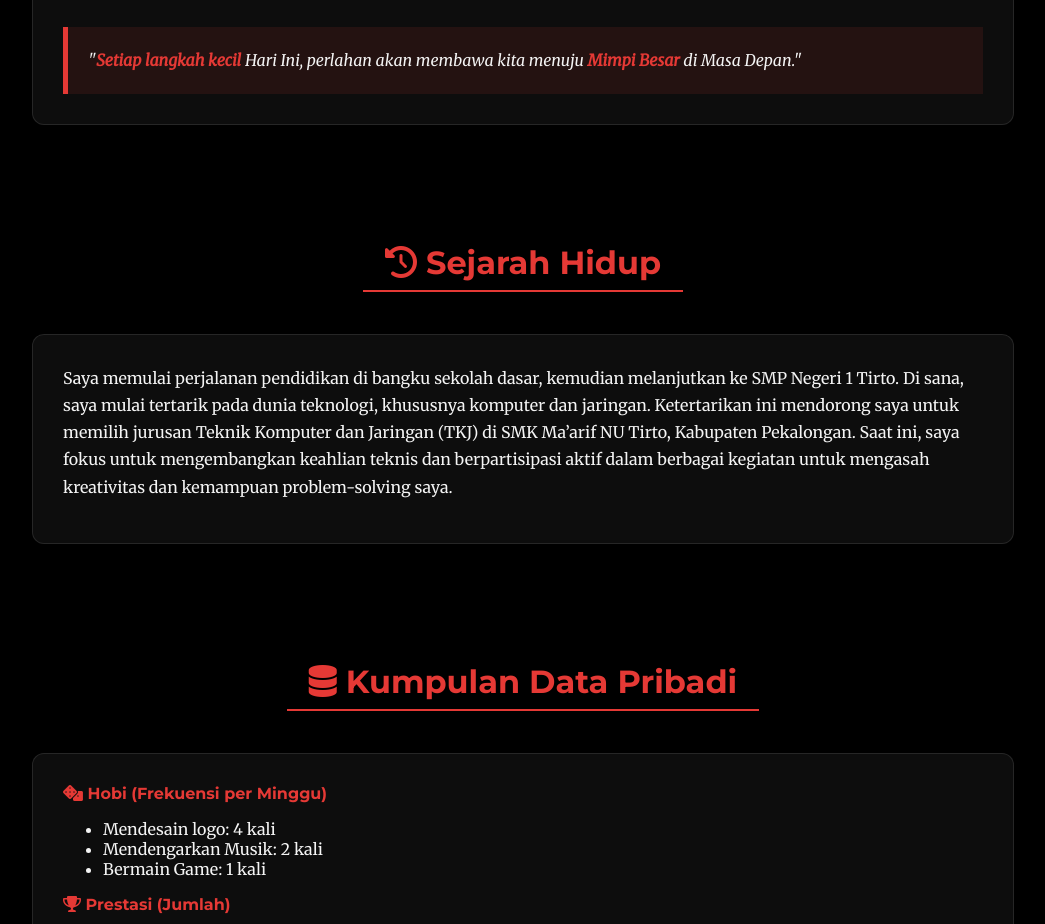
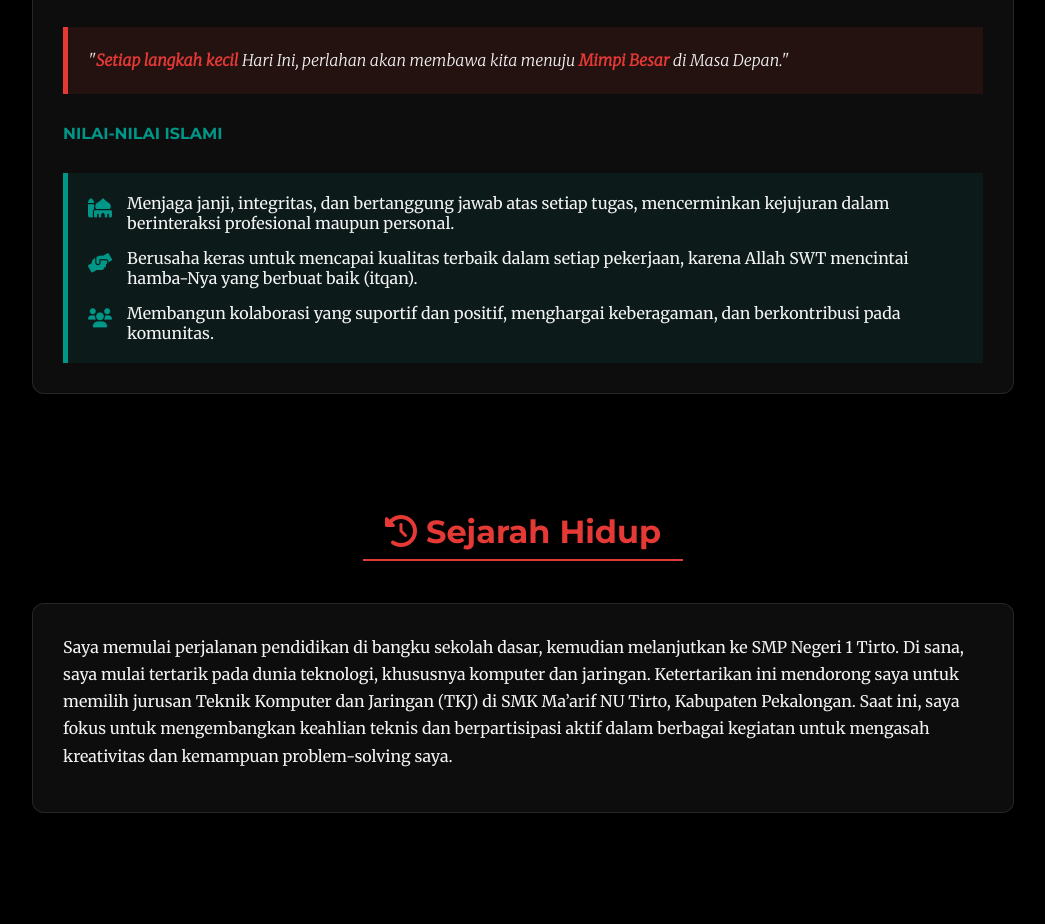
Before and after one commit to khizamxtjkt2/webkhizam, a plain HTML site: page index.html in a window 1280 px wide. Shown: the part 1443-2367 px from the top of the page, without its empty margins (117-1162 px from the left). Drawn offline with nearby package versions, Linux system fonts and the light colour scheme; animation ran at ten frames a second.

Commit message:
Update index.html

```diff
--- a/index.html
+++ b/index.html
@@ -6,7 +6,7 @@
   <title data-key="meta_title">Portofolio & Biodata</title>
   <link rel="preconnect" href="https://fonts.googleapis.com" />
   <link rel="preconnect" href="https://fonts.gstatic.com" crossorigin />
-  <link href="https://fonts.googleapis.com/css2?family=Merriweather:ital,wght@0,300;0,400;0,700;1,300;1,400&family=Montserrat:wght@400;500;700&display=swap" rel="stylesheet" />
+  <link href="https://fonts.googleapis.com/css2?family=Merriweather:ital,wght@0,300;0,400;0,700;1,300;0,400&family=Montserrat:wght@400;500;700&display=swap" rel="stylesheet" />
   <link rel="stylesheet" href="https://cdnjs.cloudflare.com/ajax/libs/font-awesome/6.0.0-beta3/css/all.min.css" />
   <script src="https://cdn.jsdelivr.net/npm/chart.js"></script>
   <style>
@@ -641,6 +641,40 @@
             Masa Depan."
           </p>
         </div>
+
+        <h4 data-key="sub_islami" style="color: #009688; margin-top: 30px;">NILAI-NILAI ISLAMI</h4>
+        <div class="islami-box" style="
+          background: rgba(0, 150, 136, 0.1);
+          border-left: 5px solid #009688;
+          padding: 20px;
+          margin-top: 30px;
+          color: var(--text-light);
+        ">
+          <ul style="list-style: none; padding: 0; margin: 0;">
+            <li style="margin-bottom: 15px; display: flex; align-items: flex-start; gap: 15px;">
+              <i class="fas fa-mosque" style="color: #009688; font-size: 1.2rem; margin-top: 5px;"></i>
+              <span data-key="nilai_1_text">
+                <span class="key-point" data-key="nilai_1_key" style="color: #009688;">Amanah (Kepercayaan):</span>
+                Menjaga janji, integritas, dan bertanggung jawab atas setiap tugas, mencerminkan kejujuran dalam berinteraksi profesional maupun personal.
+              </span>
+            </li>
+            <li style="margin-bottom: 15px; display: flex; align-items: flex-start; gap: 15px;">
+              <i class="fas fa-hands-helping" style="color: #009688; font-size: 1.2rem; margin-top: 5px;"></i>
+              <span data-key="nilai_2_text">
+                <span class="key-point" data-key="nilai_2_key" style="color: #009688;">Ihsan (Kesempurnaan):</span>
+                Berusaha keras untuk mencapai kualitas terbaik dalam setiap pekerjaan, karena Allah SWT mencintai hamba-Nya yang berbuat baik (itqan).
+              </span>
+            </li>
+            <li style="margin-bottom: 0px; display: flex; align-items: flex-start; gap: 15px;">
+              <i class="fas fa-users" style="color: #009688; font-size: 1.2rem; margin-top: 5px;"></i>
+              <span data-key="nilai_3_text">
+                <span class="key-point" data-key="nilai_3_key" style="color: #009688;">Ukhuwah (Persaudaraan):</span>
+                Membangun kolaborasi yang suportif dan positif, menghargai keberagaman, dan berkontribusi pada komunitas.
+              </span>
+            </li>
+          </ul>
+        </div>
+
       </div>
     </section>
     <section id="sejarah" class="main-section">
@@ -941,6 +975,13 @@
         moto_text: '"<span class="key-point" data-key="moto_small">Setiap langkah kecil</span> Hari Ini, perlahan akan membawa kita menuju <span class="key-point" data-key="moto_big">Mimpi Besar</span> di Masa Depan."',
         moto_small: 'Setiap langkah kecil',
         moto_big: 'Mimpi Besar',
+        sub_islami: 'NILAI-NILAI ISLAMI',
+        nilai_1_key: 'Amanah (Kepercayaan):',
+        nilai_1_text: 'Menjaga janji, integritas, dan bertanggung jawab atas setiap tugas, mencerminkan kejujuran dalam berinteraksi profesional maupun personal.',
+        nilai_2_key: 'Ihsan (Kesempurnaan):',
+        nilai_2_text: 'Berusaha keras untuk mencapai kualitas terbaik dalam setiap pekerjaan, karena Allah SWT mencintai hamba-Nya yang berbuat baik (itqan).',
+        nilai_3_key: 'Ukhuwah (Persaudaraan):',
+        nilai_3_text: 'Membangun kolaborasi yang suportif dan positif, menghargai keberagaman, dan berkontribusi pada komunitas.',
         title_sejarah: 'Sejarah Hidup',
         sejarah_paragraph: 'Saya memulai perjalanan pendidikan di bangku sekolah dasar, kemudian melanjutkan ke SMP Negeri 1 Tirto. Di sana, saya mulai tertarik pada dunia teknologi, khususnya komputer dan jaringan. Ketertarikan ini mendorong saya untuk memilih jurusan Teknik Komputer dan Jaringan (TKJ) di SMK Ma’arif NU Tirto, Kabupaten Pekalongan. Saat ini, saya fokus untuk mengembangkan keahlian teknis dan berpartisipasi aktif dalam berbagai kegiatan untuk mengasah kreativitas dan kemampuan problem-solving saya.',
         title_data: 'Kumpulan Data Pribadi',
@@ -1052,6 +1093,13 @@
         moto_text: '"Saben langkah cilik Dina Iki, alon-alon bakal nggawa kita marang Impen Ageng ing Mengko."',
         moto_small: 'Saben langkah cilik',
         moto_big: 'Impen Ageng',
+        sub_islami: 'NILAI-NILAI ISLAMI',
+        nilai_1_key: 'Amanah (Kepercayaan):',
+        nilai_1_text: 'Nindakake janji, integritas, lan tanggung jawab saben tugas, nuduhake kajujuran ing sesrawungan profesional utawa pribadi.',
+        nilai_2_key: 'Ihsan (Kasampurnan):',
+        nilai_2_text: 'Ngalembana kanggo nggayuh kualitas paling apik ing saben pagawéyan, amarga Allah SWT tresna marang kawulane sing nindakake kabecikan (itqan).',
+        nilai_3_key: 'Ukhuwah (Paseduluran):',
+        nilai_3_text: 'Mbangun kolaborasi sing ndhukung lan positif, ngajèni beda-bedane, lan nyumbang ing komunitas.',
         title_sejarah: 'Sajarah Urip',
         sejarah_paragraph: 'Kula miwiti pendidikan ing SD, teras nerusake ing SMP Negeri 1 Tirto. Ing kono kula miwiti kasengsem karo donya teknologi, utamane komputer lan jaringan. Minat kasebut ndadekake kula milih jurusan Teknik Komputer lan Jaringan (TKJ) ing SMK Ma’arif NU Tirto. Saiki kula fokus ngembangake kaprigelan teknis lan melu kegiyatan kanggo ngasah kreatifitas lan kemampuan nyelese masalah.',
         title_data: 'Kumpulan Data Pribadi',
@@ -1163,6 +1211,13 @@
         moto_text: '"Every small step Today will slowly bring us toward Big Dreams in the Future."',
         moto_small: 'Every small step',
         moto_big: 'Big Dreams',
+        sub_islami: 'ISLAMIC VALUES',
+        nilai_1_key: 'Amanah (Trustworthiness):',
+        nilai_1_text: 'Upholding promises, integrity, and being responsible for every task, reflecting honesty in professional and personal interactions.',
+        nilai_2_key: 'Ihsan (Perfection):',
+        nilai_2_text: 'Striving hard to achieve the best quality in every job, because Allah SWT loves His servants who do good (itqan).',
+        nilai_3_key: 'Ukhuwah (Brotherhood):',
+        nilai_3_text: 'Building supportive and positive collaboration, respecting diversity, and contributing to the community.',
         title_sejarah: 'Life History',
         sejarah_paragraph: 'I began my educational journey in elementary school, then continued to SMP Negeri 1 Tirto. There I became interested in technology, especially computers and networks. This interest led me to choose the Computer and Network Engineering (TKJ) major at SMK Ma’arif NU Tirto, Pekalongan Regency. Currently I focus on developing technical skills and actively participating in activities to sharpen creativity and problem-solving abilities.',
         title_data: 'Personal Data Collection',
@@ -1274,6 +1329,13 @@
         moto_text: '"كل خطوة صغيرة اليوم ستأخذنا ببطء نحو أحلام كبيرة في المستقبل."',
         moto_small: 'كل خطوة صغيرة',
         moto_big: 'أحلام كبيرة',
+        sub_islami: 'القيم الإسلامية',
+        nilai_1_key: 'الأمانة (الثقة):',
+        nilai_1_text: 'الوفاء بالوعود، والنزاهة، والمسؤولية عن كل مهمة، مما يعكس الصدق في التفاعلات المهنية والشخصية.',
+        nilai_2_key: 'الإحسان (الإتقان):',
+        nilai_2_text: 'السعي الجاد لتحقيق أفضل جودة في كل عمل، لأن الله سبحانه وتعالى يحب عبده الذي يحسن العمل (الإتقان).',
+        nilai_3_key: 'الأخوة (التعاون):',
+        nilai_3_text: 'بناء تعاون داعم وإيجابي، واحترام التنوع، والمساهمة في المجتمع.',
         title_sejarah: 'سيرة الحياة',
         sejarah_paragraph: 'بدأت رحلتي التعليمية في المدرسة الابتدائية، ثم تابعت في SMP Negeri 1 Tirto، حيث بدأت أهتم بعالم التكنولوجيا، خصوصًا الحواسيب والشبكات. دفعتني هذه الاهتمامات لاختيار تخصص هندسة الحاسوب والشبكات في SMK Ma’arif NU Tirto، مقاطعة بكالونغان. أركز الآن على تطوير المهارات التقنية والمشاركة الفعالة في الأنشطة لصقل الإبداع وقدرات حل المشكلات.',
         title_data: 'مجموعة البيانات الشخصية',
```
